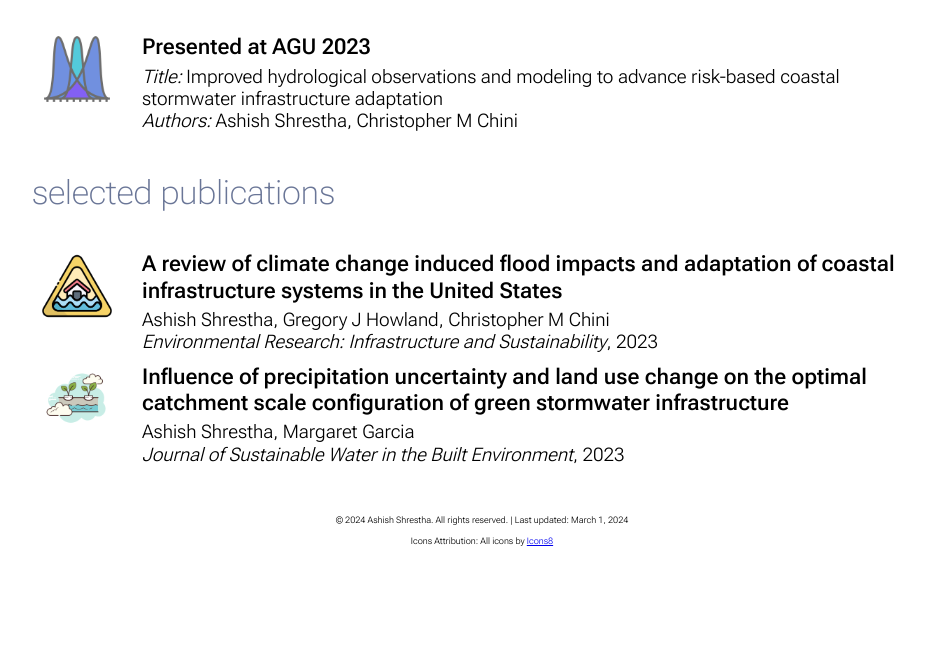
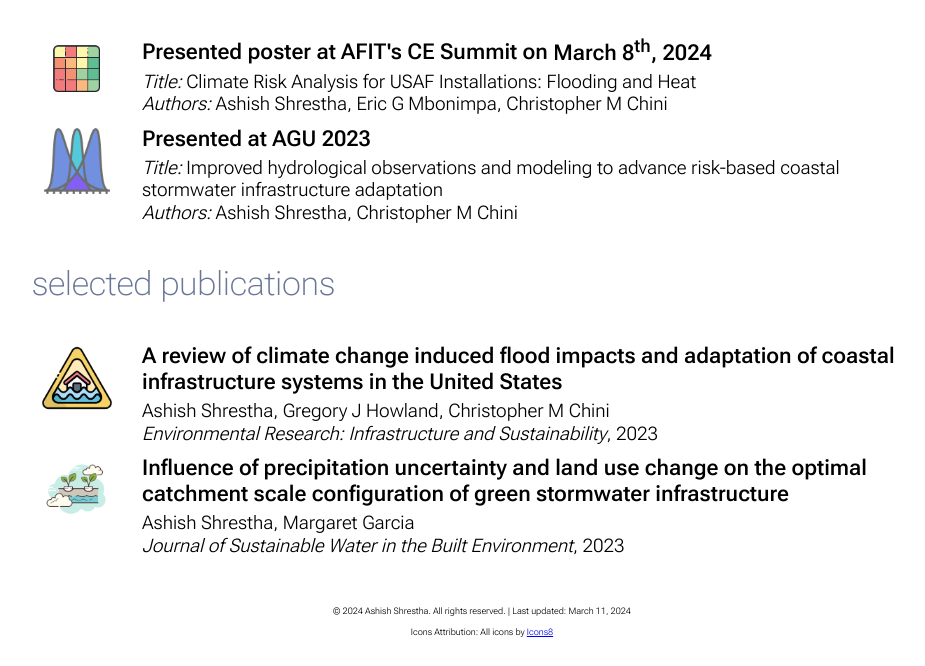
Before and after one commit to ashish-shrs/ashish-shrs.github.io, a plain HTML site: page index.html in a window 1280 px wide. Shown: the part 731-1397 px from the top of the page, without its empty margins (158-1083 px from the left). Before the commit the page ends 1305 px from the top, so only its background shows below. Drawn offline with Linux system fonts and the light colour scheme.

Commit message:
Add files via upload
Update March 11, 2024

```diff
--- a/index.html
+++ b/index.html
@@ -59,6 +59,14 @@
         <h2>recent updates</h2>
         <table class="publication-table">
             <tr>
+                <td><img src="images/heat_map.png" alt="Publication Image"></td>
+                <td>
+                    <h3>Presented poster at AFIT's CE Summit on <time datetime="2024-03-08">March 8<sup>th</sup>, 2024</time></h3>
+                    <p><em>Title:</em> Climate Risk Analysis for USAF Installations: Flooding and Heat</p>
+                    <p><em>Authors:</em> Ashish Shrestha, Eric G Mbonimpa, Christopher M Chini</p>
+                </td>
+            </tr>
+            <tr>
                 <td><img src="images/prob_icon.png" alt="Publication Image"></td>
                 <td>
                     <h3>Presented at AGU 2023</h3>
@@ -95,7 +103,7 @@
 
     <!-- Footer -->
     <footer>
-        <p>&copy; 2024 Ashish Shrestha. All rights reserved. | Last updated: March 1, 2024</p>
+        <p>&copy; 2024 Ashish Shrestha. All rights reserved. | Last updated: March 11, 2024</p>
         <p>Icons Attribution:</a> All icons by <a target="_blank" href="https://icons8.com">Icons8</a></p>
     </footer>
 
```
Also changed, not shown: images/heat_map.png (added).
